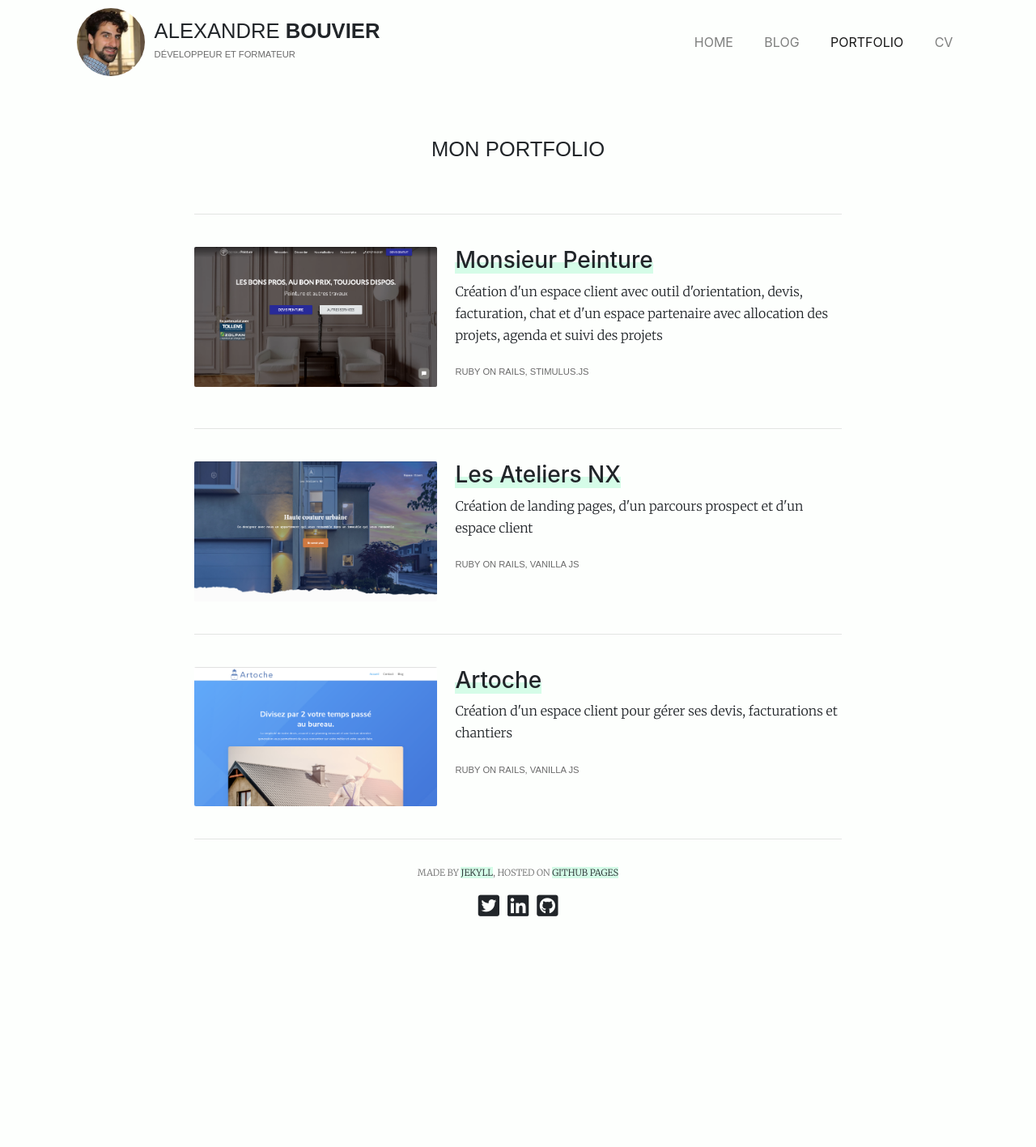
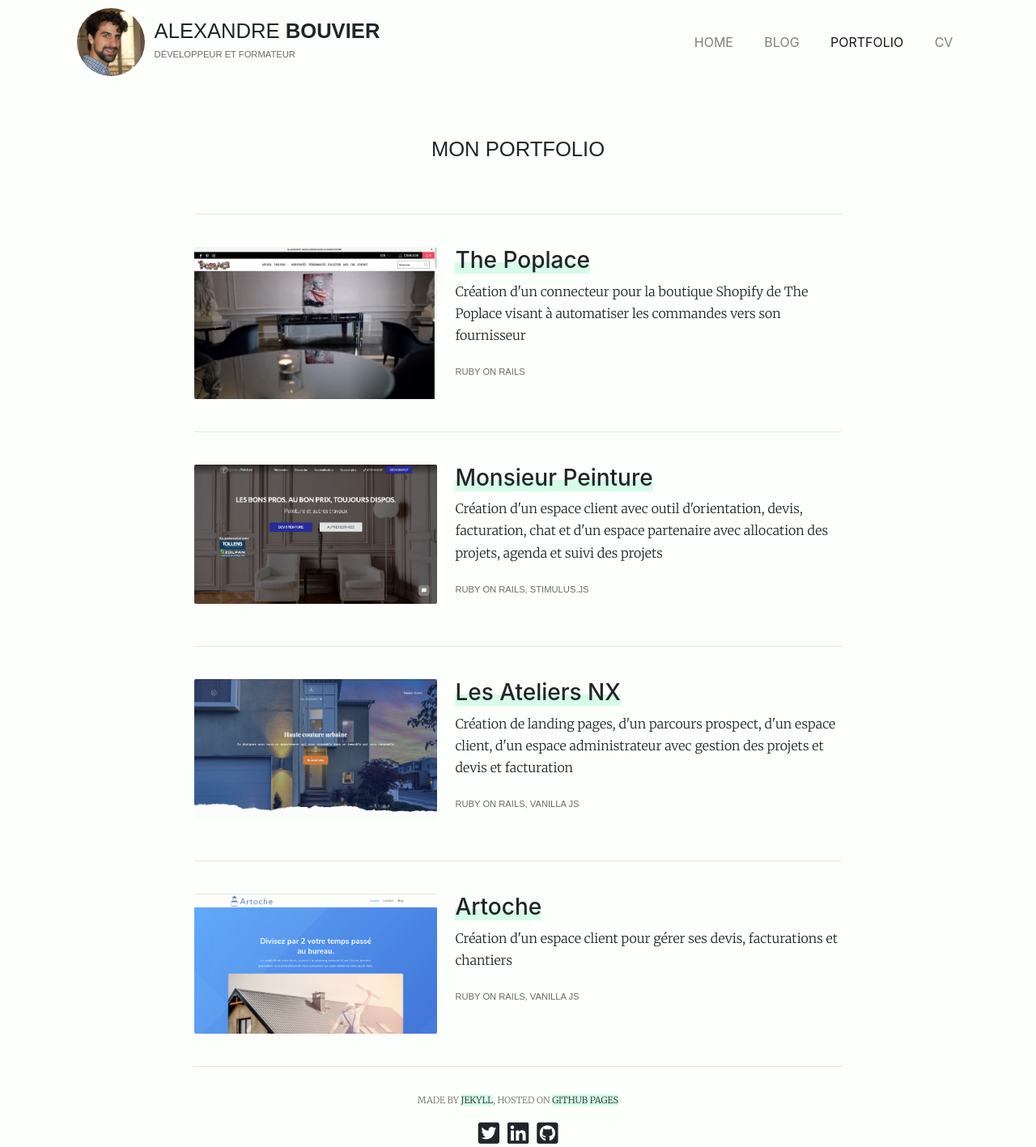
Before and after one commit to alexandrebk/alexandrebk.github.io, a Jekyll site: the page built from portfolio.html, in a window 1280 px wide. Shown: the whole page at 81% size. Built offline with Jekyll 4.4.1, drawn with Linux system fonts in a browser that asks for light colours; nearby versions of some CDN libraries; before the commit the page ends 1136 px from its top, so only the background shows below that.

Commit message:
Adds The Poplace in portfolio

```diff
--- a/_data/portfolio.yml
+++ b/_data/portfolio.yml
@@ -1,15 +1,20 @@
-- title:   "Monsieur Peinture"
-  link:    "https://devis.monsieurpeinture.com/projects/new"
-  content: "Création d'un espace client avec outil d'orientation, devis, facturation, chat et d'un espace partenaire avec allocation des projets, agenda et suivi des projets"
-  techno:  "Ruby on Rails, Stimulus.js"
-  img:     "/images/mr-peinture.png"
-- title:   "Les Ateliers NX"
-  link:    "https://www.lesateliersnx.fr/"
-  content: "Création de landing pages, d'un parcours prospect et d'un espace client"
-  techno:  "Ruby on Rails, Vanilla JS"
-  img:     "/images/ateliers-nx.png"
-- title:   "Artoche"
-  link:    "https://artoche-production.herokuapp.com"
-  content: "Création d'un espace client pour gérer ses devis, facturations et chantiers"
-  techno:  "Ruby on Rails, Vanilla JS"
-  img:     "/images/artoche.png"
+- title:      "The Poplace"
+  link:       "https://thepoplace.com/"
+  content:    "Création d'un connecteur pour la boutique Shopify de The Poplace visant à automatiser les commandes vers son fournisseur"
+  techno:     "Ruby on Rails"
+  image_path: "/images/the-poplace.png"
+- title:      "Monsieur Peinture"
+  link:       "https://devis.monsieurpeinture.com/projects/new"
+  content:    "Création d'un espace client avec outil d'orientation, devis, facturation, chat et d'un espace partenaire avec allocation des projets, agenda et suivi des projets"
+  techno:     "Ruby on Rails, Stimulus.js"
+  image_path: "/images/mr-peinture.png"
+- title:      "Les Ateliers NX"
+  link:       "https://www.lesateliersnx.fr/"
+  content:    "Création de landing pages, d'un parcours prospect, d'un espace client, d'un espace administrateur avec gestion des projets et devis et facturation"
+  techno:     "Ruby on Rails, Vanilla JS"
+  image_path: "/images/ateliers-nx.png"
+- title:      "Artoche"
+  link:       "https://artoche-production.herokuapp.com"
+  content:    "Création d'un espace client pour gérer ses devis, facturations et chantiers"
+  techno:     "Ruby on Rails, Vanilla JS"
+  image_path: "/images/artoche.png"
--- a/portfolio.html
+++ b/portfolio.html
@@ -14,7 +14,7 @@
         <li>
           <div class="portfolio">
             <a href="{{ project.link }}" target="_blank">
-              <img src="{{ project.img }}" alt="">
+              <img src="{{ project.image_path }}" alt="">
             </a>
             <div>
               <a href="{{ project.link }}" target="_blank">
```
Also changed, not shown: images/the-poplace.png (added).
